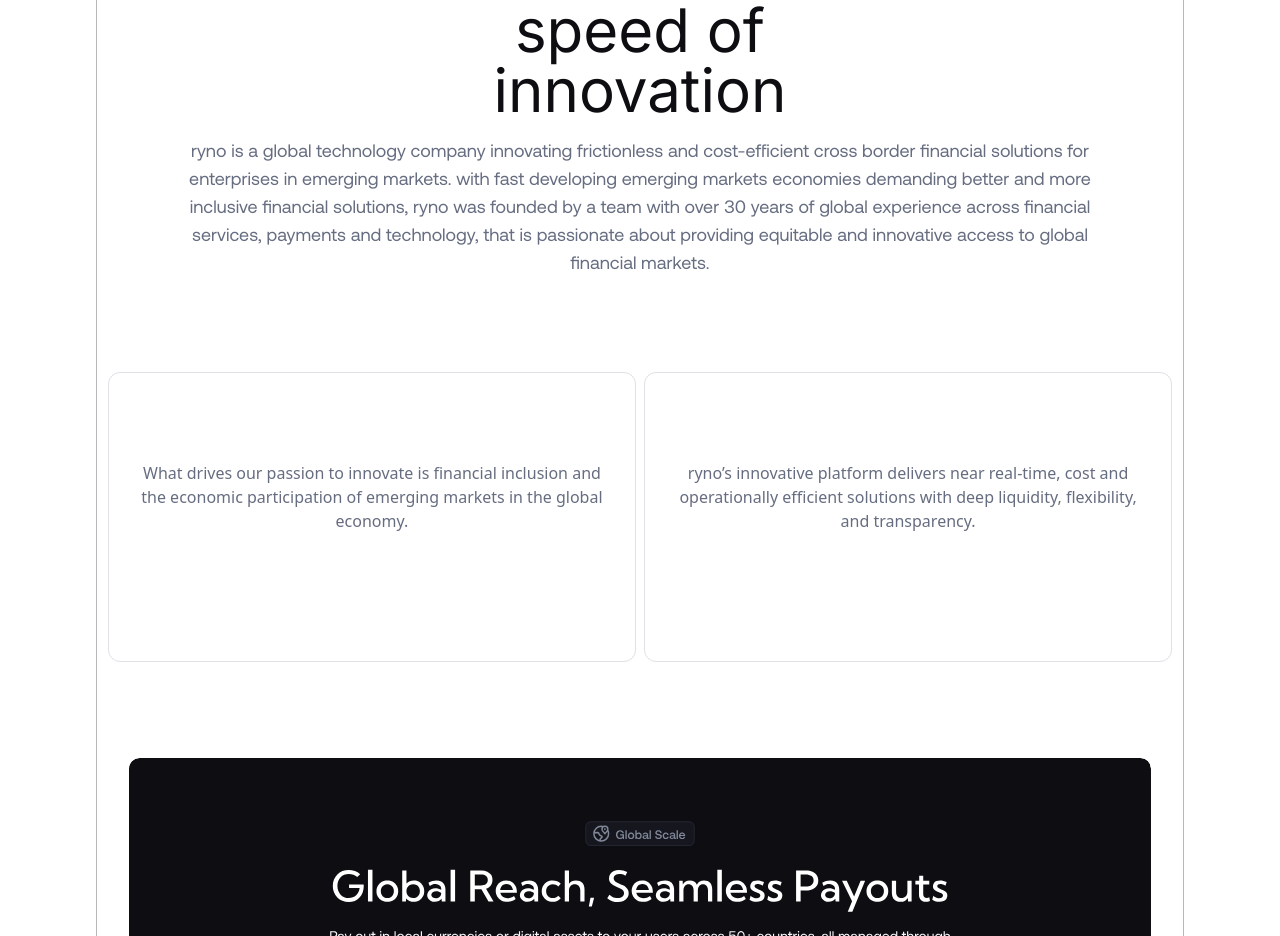
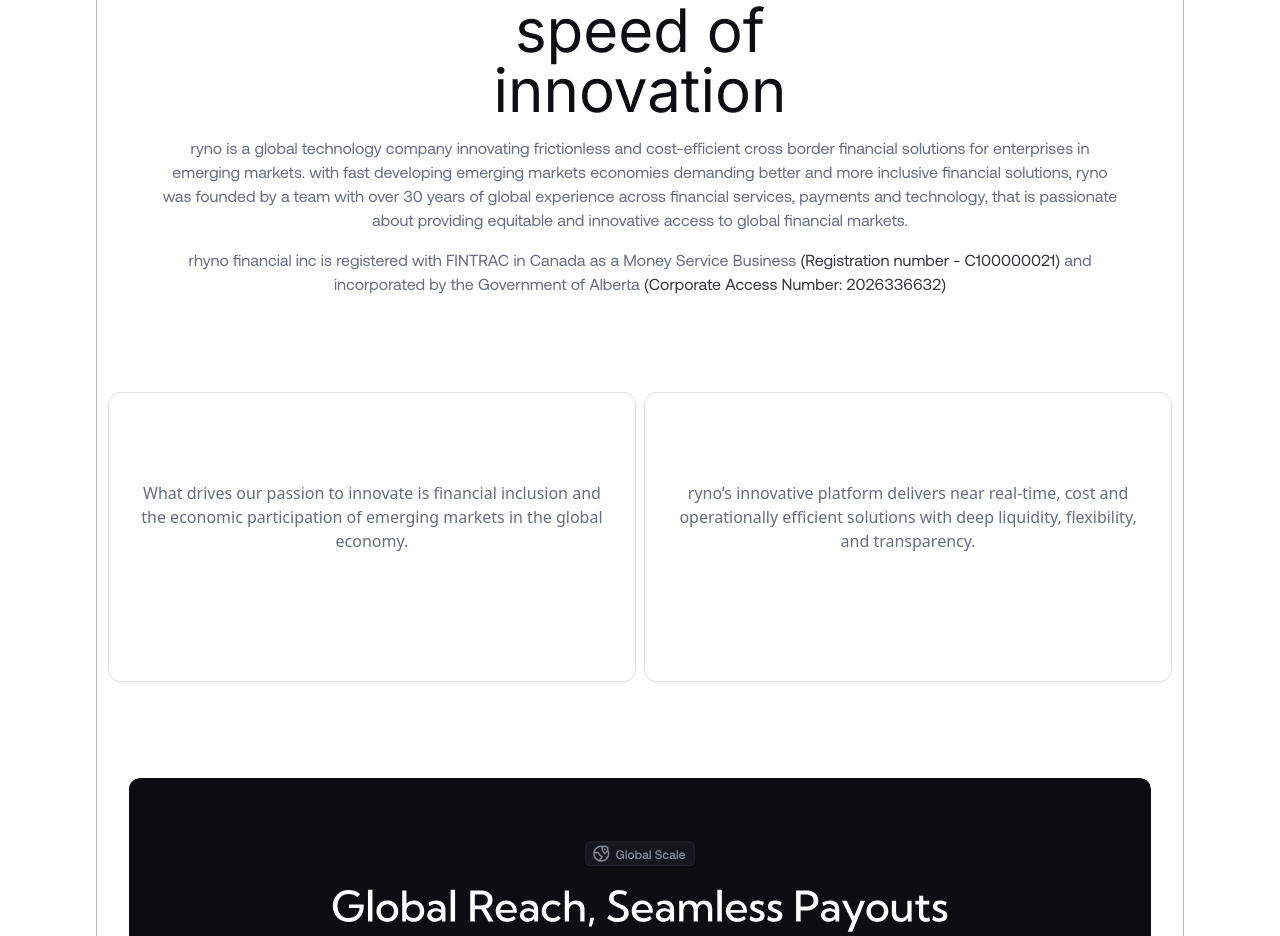
Before and after one commit to ZeeUnltd/ryno-app, a Next.js app: page / in a window 1280 px wide. Shown: the part 3340-4276 px from the top of the page. Built offline with nearby package versions, Linux system fonts and the light colour scheme.

Commit message:
feat: add new text to the about us

```diff
--- a/src/app/page.tsx
+++ b/src/app/page.tsx
@@ -379,7 +379,7 @@
           <h1 className="mx-auto text-2xl md:text-6xl font-inter text-[#0D0D12] md:w-[45%] text-center mt-4">
             borderless finance at the speed of innovation
           </h1>{" "}
-          <p className="mx-auto text-lg text-center font-aeonik_regular text-[#666D80] w-[90%] md:w-[90%]  my-4">
+          <p className="mx-auto text-base text-center font-aeonik_regular text-[#666D80] w-[90%] md:w-[90%]  my-4">
             ryno is a global technology company innovating frictionless and
             cost-efficient cross border financial solutions for enterprises in
             emerging markets. with fast developing emerging markets economies
@@ -389,6 +389,17 @@
             about providing equitable and innovative access to global financial
             markets.
           </p>{" "}
+          <p className="mx-auto text-base text-center font-aeonik_regular text-[#666D80] w-[90%] md:w-[90%]  my-4">
+            rhyno financial inc is registered with FINTRAC in Canada as a Money
+            Service Business{" "}
+            <span className="text-[#33353c]">
+              (Registration number - C100000021)
+            </span>{" "}
+            and incorporated by the Government of Alberta{" "}
+            <span className="text-[#33353c]">
+              (Corporate Access Number: 2026336632)
+            </span>
+          </p>
           {/* <div className="my-24">
             <Image
               src={"/images/Container.svg"}
```
